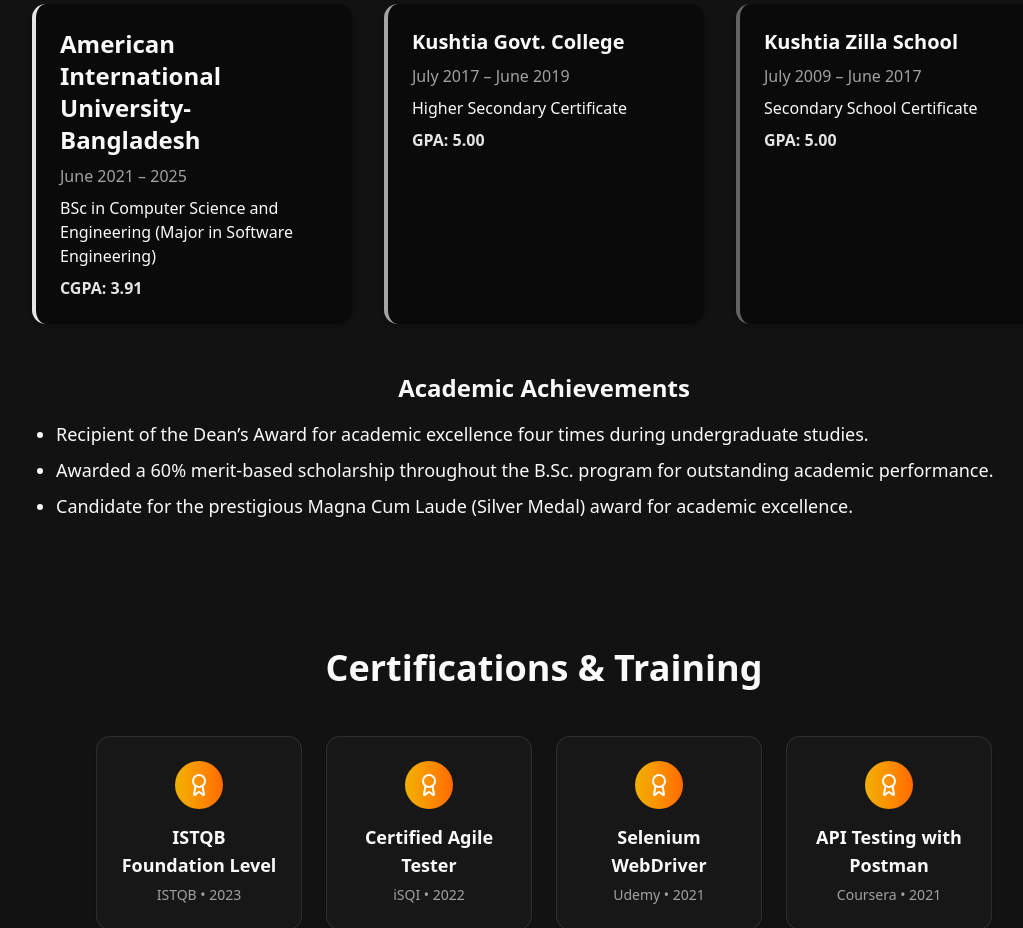
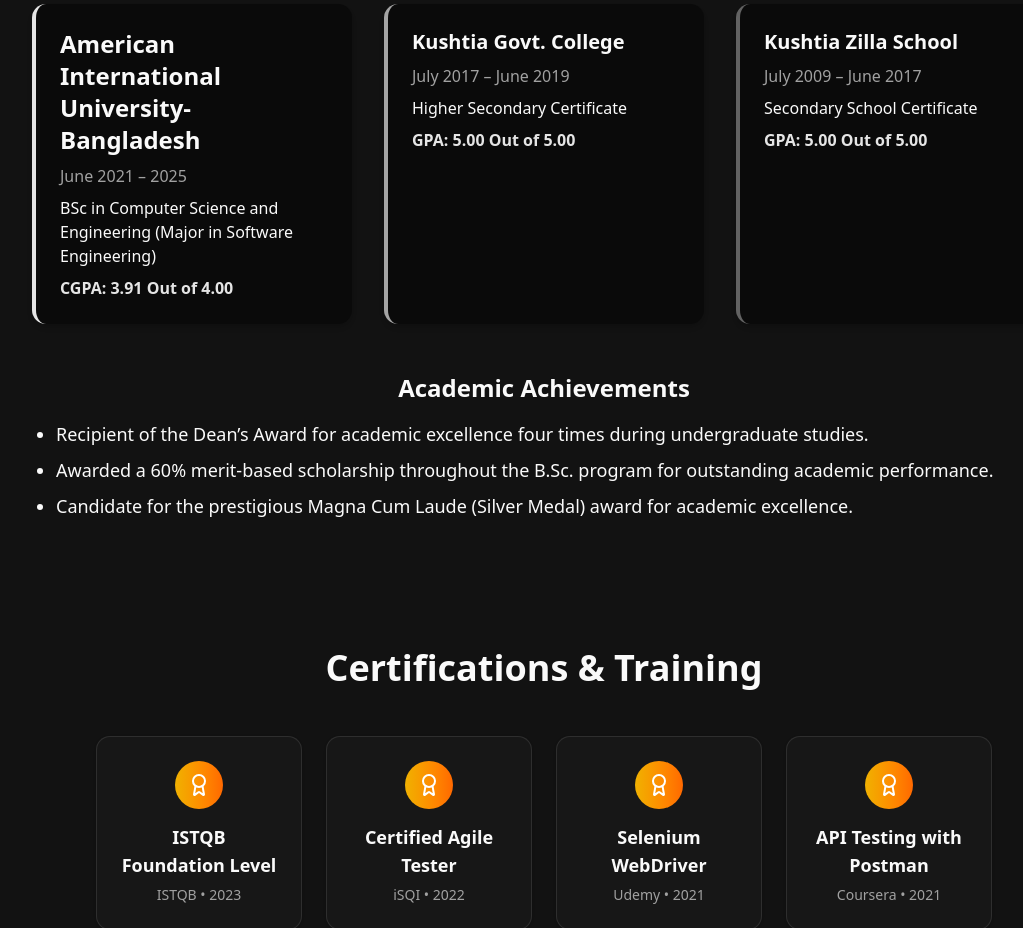
Before and after one commit to sakibkst/sakibeportfolio, a React (Vite) app: page / in a window 1280 px wide. Shown: the part 4540-5468 px from the top of the page, without its empty margins (96-1119 px from the left). Built offline with nearby package versions, Linux system fonts and the light colour scheme.

Commit message:
optimization

```diff
--- a/src/App.jsx
+++ b/src/App.jsx
@@ -42,6 +42,7 @@ import {
 import './App.css'
 import Skill from './components/Skill.jsx'
 import Education from './components/Education.jsx'
+
 
 function App() {
   const [darkMode, setDarkMode] = useState(true)
@@ -223,7 +224,9 @@ function App() {
   }
 
   return (
-    <div className="min-h-screen bg-background text-foreground overflow-x-hidden">
+    <div className="min-h-screen bg-background text-foreground overflow-x-hidden relative">
+      {/* Particle Animated Background */}
+
       {/* Navigation */}
       <motion.nav
         initial={{ y: -100 }}
--- a/src/components/Education.jsx
+++ b/src/components/Education.jsx
@@ -45,7 +45,7 @@ export default function Education() {
             <h3 className="text-2xl font-semibold">American International University-Bangladesh</h3>
             <p className="text-muted-foreground">June 2021 – 2025</p>
             <p>BSc in Computer Science and Engineering (Major in Software Engineering)</p>
-            <p className="font-bold text-primary">CGPA: 3.91</p>
+            <p className="font-bold text-primary">CGPA: 3.91 Out of 4.00</p>
           </motion.div>
           <motion.div
             className="flex-1 bg-background rounded-xl shadow-md p-6 flex flex-col gap-2 border-l-4 border-primary/70"
@@ -56,7 +56,7 @@ export default function Education() {
             <h3 className="text-xl font-semibold">Kushtia Govt. College</h3>
             <p className="text-muted-foreground">July 2017 – June 2019</p>
             <p>Higher Secondary Certificate</p>
-            <p className="font-bold text-primary">GPA: 5.00</p>
+            <p className="font-bold text-primary">GPA: 5.00 Out of 5.00</p>
           </motion.div>
           <motion.div
             className="flex-1 bg-background rounded-xl shadow-md p-6 flex flex-col gap-2 border-l-4 border-primary/40"
@@ -67,7 +67,7 @@ export default function Education() {
             <h3 className="text-xl font-semibold">Kushtia Zilla School</h3>
             <p className="text-muted-foreground">July 2009 – June 2017</p>
             <p>Secondary School Certificate</p>
-            <p className="font-bold text-primary">GPA: 5.00</p>
+            <p className="font-bold text-primary">GPA: 5.00 Out of 5.00</p>
           </motion.div>
         </div>
         {/* Academic Achievements */}
```
